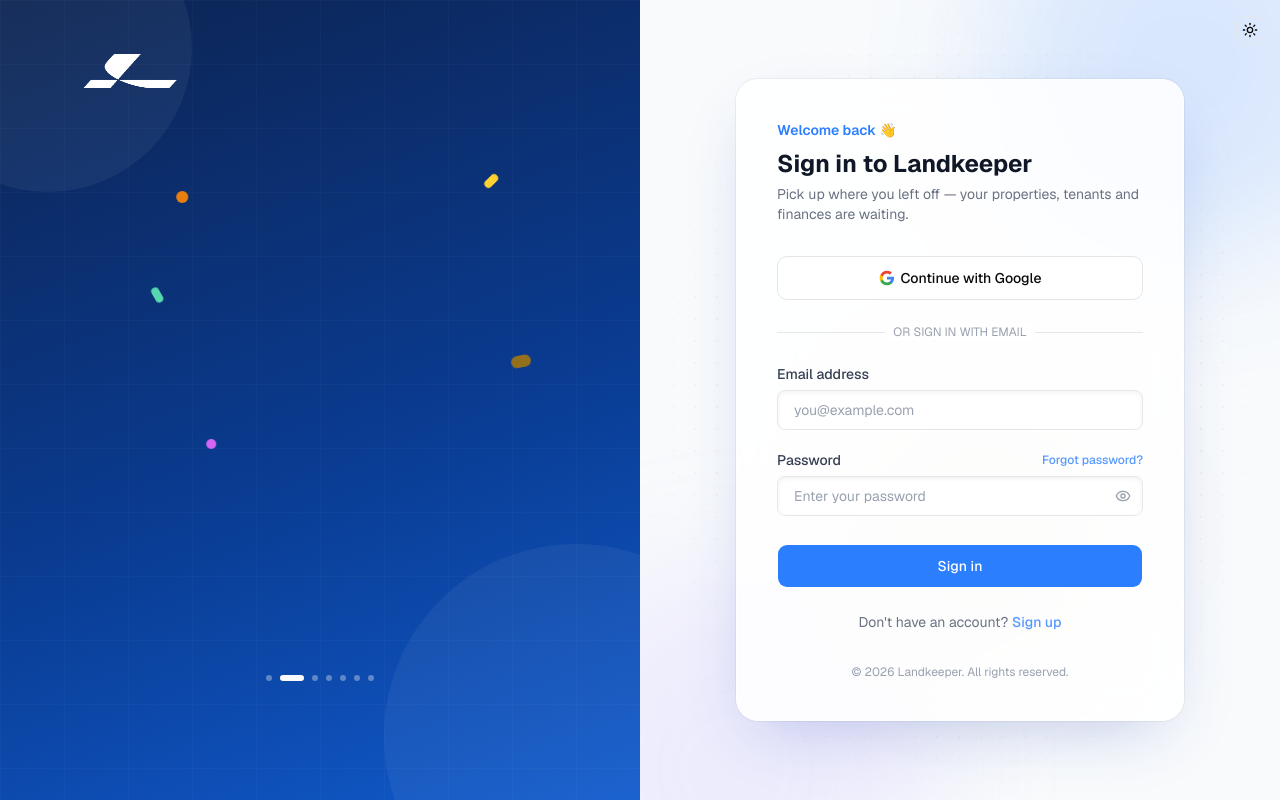
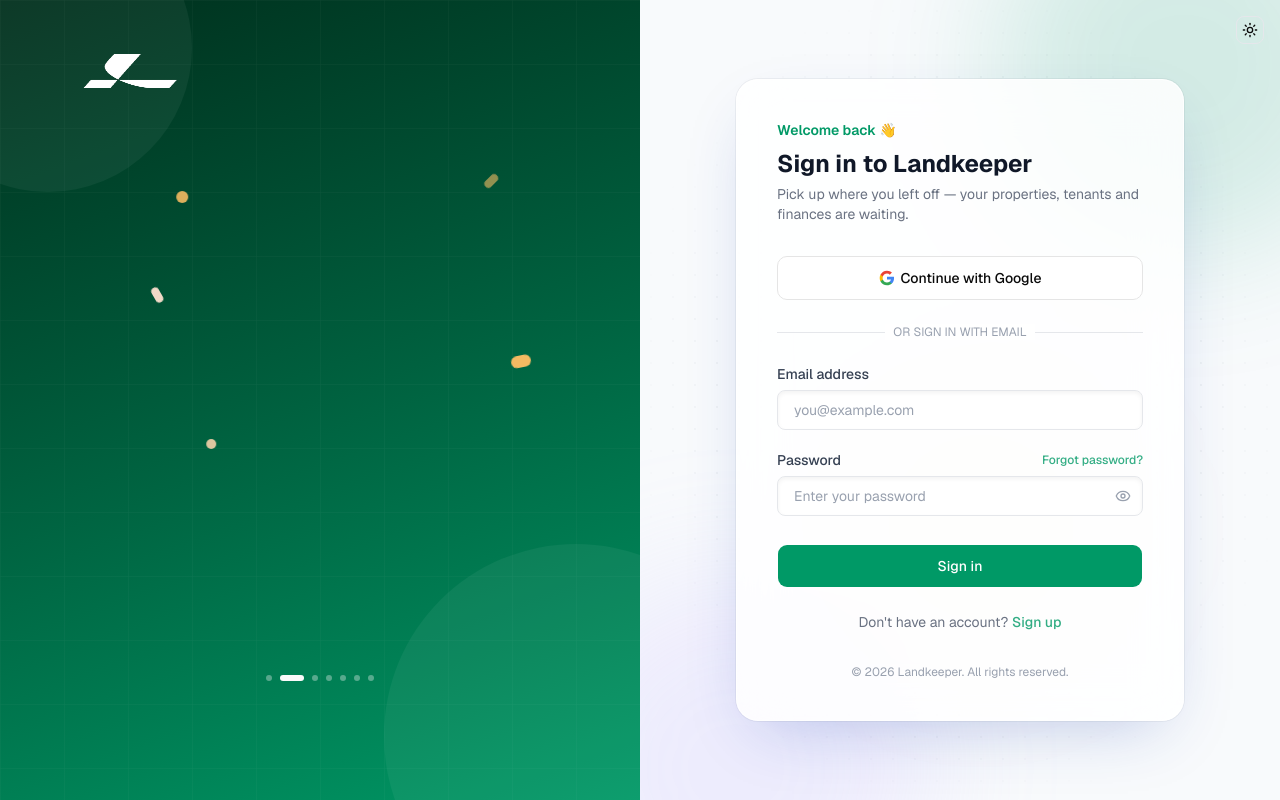
Before and after one commit to mahbub045/landkeeper-frontend, a Next.js app: page /auth/signin in a window 1280 px wide. Built offline with nearby package versions, Linux system fonts and the light colour scheme; no server answers.

Commit message:
fix: update color variables and component styles for improved consistency and accessibility

```diff
--- a/app/globals.css
+++ b/app/globals.css
@@ -63,9 +63,9 @@
   --card-foreground: oklch(0.145 0 0);
   --popover: oklch(1 0 0);
   --popover-foreground: oklch(0.145 0 0);
-  --primary: oklch(0.623 0.214 259.8);
+  --primary: oklch(59.6% 0.145 163.225);
   --primary-foreground: oklch(0.985 0 0);
-  --secondary: oklch(56.5% 0.106 84.5);
+  --secondary: oklch(82.5% 0.125 76.5);
   --secondary-foreground: oklch(0.205 0 0);
   --muted: oklch(0.97 0 0);
   --muted-foreground: oklch(0.556 0 0);
@@ -106,9 +106,9 @@
   --card-foreground: oklch(0.985 0 0);
   --popover: oklch(0.205 0 0);
   --popover-foreground: oklch(0.985 0 0);
-  --primary: oklch(0.623 0.214 259.8);
+  --primary: oklch(59.6% 0.145 163.225);
   --primary-foreground: oklch(0.985 0 0);
-  --secondary: oklch(56.5% 0.106 84.5);
+  --secondary: oklch(82.5% 0.125 76.5);
   --secondary-foreground: oklch(0.985 0 0);
   --muted: oklch(0.269 0 0);
   --muted-foreground: oklch(0.708 0 0);
--- a/components/client/Common/CommonComponents/MakingTaxDigital/MakingTaxDigital.tsx
+++ b/components/client/Common/CommonComponents/MakingTaxDigital/MakingTaxDigital.tsx
@@ -177,7 +177,7 @@ const MakingTaxDigital: React.FC = () => {
                 <TabsTrigger
                   key={t.value}
                   value={t.value}
-                  className='cursor-pointer gap-2 px-3 after:bg-blue-600 data-active:text-blue-700 dark:data-active:text-blue-400'
+                  className='cursor-pointer gap-2 px-3 after:bg-primary data-active:text-primary'
                 >
                   <t.icon className='size-4' />
                   {t.label}
--- a/components/client/Common/CommonComponents/MakingTaxDigital/Tabs/IncomeExpensesTab.tsx
+++ b/components/client/Common/CommonComponents/MakingTaxDigital/Tabs/IncomeExpensesTab.tsx
@@ -35,7 +35,7 @@ function TotalRow({ label, value }: { label: string; value: number }) {
   return (
     <div className='flex items-center justify-between rounded-xl border border-blue-100 bg-blue-50/60 px-4 py-3 dark:border-blue-900/40 dark:bg-blue-950/20'>
       <div className='flex items-center gap-3'>
-        <Calculator className='size-5 text-blue-600 dark:text-blue-400' />
+        <Calculator className='text-primary size-5' />
         <span className='text-foreground text-sm font-medium'>{label}</span>
       </div>
       <span className='text-lg font-bold text-emerald-600 tabular-nums dark:text-emerald-400'>
@@ -196,7 +196,7 @@ const IncomeExpensesTab: React.FC<MtdReportTabProps> = ({
             href='https://www.gov.uk/guidance/use-making-tax-digital-for-income-tax'
             target='_blank'
             rel='noopener noreferrer'
-            className='border-border bg-card hover:bg-accent/50 flex items-center gap-2 rounded-lg border px-3 py-2 text-xs font-medium text-blue-700 transition-colors dark:text-blue-400'
+            className='border-border bg-card hover:bg-accent/50 flex items-center gap-2 rounded-lg border px-3 py-2 text-primary text-xs font-medium transition-colors'
           >
             <Info className='size-4' />
             <span className='flex-1'>HMRC guidance on MTD for Income Tax</span>
--- a/components/common/AuthPageLeftPanel/AuthPageLeftPanel.tsx
+++ b/components/common/AuthPageLeftPanel/AuthPageLeftPanel.tsx
@@ -1,7 +1,7 @@
 'use client';
 
+import Image from 'next/image';
 import { useEffect, useState } from 'react';
-import Image from 'next/image';
 
 import {
   Carousel,
@@ -102,7 +102,7 @@ const AuthPageLeftPanel: React.FC = () => {
   }, [api]);
 
   return (
-    <div className='relative hidden flex-col overflow-hidden bg-[linear-gradient(160deg,oklch(0.27_0.09_262),oklch(0.38_0.15_261)_55%,oklch(0.5_0.19_260))] p-12 lg:flex lg:w-1/2'>
+    <div className='relative hidden flex-col overflow-hidden bg-[linear-gradient(160deg,color-mix(in_oklch,var(--primary)_45%,black),color-mix(in_oklch,var(--primary)_75%,black)_55%,var(--primary))] p-12 lg:flex lg:w-1/2'>
       {/* Soft background glows */}
       <span
         className='absolute -top-24 -left-24 h-72 w-72 rounded-full bg-white/5'
--- a/components/common/AuthPageLeftPanel/FeatureIllustrations.tsx
+++ b/components/common/AuthPageLeftPanel/FeatureIllustrations.tsx
@@ -33,11 +33,11 @@ const CARD =
 // Coloured confetti shapes scattered around every stage.
 const Confetti: React.FC = () => (
   <>
-    <span className='feature-confetti absolute top-[8%] left-[6%] h-3 w-3 rounded-full bg-orange-400/90' />
-    <span className='feature-confetti absolute top-[2%] right-[10%] h-4 w-2 rotate-45 rounded-full bg-amber-300' />
+    <span className='feature-confetti bg-secondary/90 absolute top-[8%] left-[6%] h-3 w-3 rounded-full' />
+    <span className='feature-confetti bg-secondary/60 absolute top-[2%] right-[10%] h-4 w-2 rotate-45 rounded-full' />
     <span className='feature-confetti bg-secondary absolute right-[2%] bottom-[30%] h-3 w-5 -rotate-12 rounded-full' />
-    <span className='feature-confetti absolute bottom-[6%] left-[14%] h-2.5 w-2.5 rounded-full bg-fuchsia-400/90' />
-    <span className='feature-confetti absolute top-[40%] left-[0%] h-4 w-2 -rotate-30 rounded-full bg-emerald-300/90' />
+    <span className='feature-confetti absolute bottom-[6%] left-[14%] h-2.5 w-2.5 rounded-full bg-[color-mix(in_oklch,var(--primary)_40%,white)]' />
+    <span className='feature-confetti absolute top-[40%] left-[0%] h-4 w-2 -rotate-30 rounded-full bg-[color-mix(in_oklch,var(--primary)_25%,white)]' />
   </>
 );
 
@@ -85,12 +85,12 @@ export const PropertiesIllustration: React.FC = () => (
         <p className='text-[11px] font-semibold'>Tenants</p>
       </div>
       {[
-        ['JS', 'James Smith', 'bg-sky-500'],
-        ['AP', 'Aisha Patel', 'bg-violet-500'],
+        ['JS', 'James Smith', 'bg-primary text-white'],
+        ['AP', 'Aisha Patel', 'bg-secondary text-slate-900'],
       ].map(([initials, name, color]) => (
         <div key={name} className='flex items-center gap-2 py-1'>
           <span
-            className={`flex h-5 w-5 items-center justify-center rounded-full text-[7px] font-bold text-white ${color}`}
+            className={`flex h-5 w-5 items-center justify-center rounded-full text-[7px] font-bold ${color}`}
           >
             {initials}
           </span>
@@ -312,7 +312,7 @@ export const DashboardIllustration: React.FC = () => (
       <p className='mb-2 text-[11px] font-semibold'>Portfolio overview</p>
       <div className='grid grid-cols-3 gap-1.5'>
         {[
-          ['Properties', '12', 'bg-sky-50 text-sky-700'],
+          ['Properties', '12', 'bg-primary/10 text-primary'],
           ['Occupancy', '94%', 'bg-emerald-50 text-emerald-700'],
           ['Arrears', '£320', 'bg-rose-50 text-rose-600'],
         ].map(([label, value, tone]) => (
@@ -341,9 +341,9 @@ export const DashboardIllustration: React.FC = () => (
     <div className={`${CARD} bottom-[14%] left-[4%] w-[50%] p-3`}>
       <p className='mb-1.5 text-[11px] font-semibold'>Upcoming</p>
       {[
-        ['Rent due · Flat 2', 'bg-sky-500'],
-        ['Boiler service', 'bg-amber-500'],
-        ['Lease renewal', 'bg-violet-500'],
+        ['Rent due · Flat 2', 'bg-primary'],
+        ['Boiler service', 'bg-secondary'],
+        ['Lease renewal', 'bg-primary/50'],
       ].map(([label, dot]) => (
         <div key={label} className='flex items-center gap-2 py-1 text-[10px]'>
           <span className={`h-1.5 w-1.5 rounded-full ${dot}`} />
@@ -367,16 +367,21 @@ const EXPENSE_SEGMENTS = [
   {
     label: 'Insurance',
     pct: 25,
-    stroke: 'stroke-amber-400',
-    dot: 'bg-amber-400',
+    stroke: 'stroke-secondary',
+    dot: 'bg-secondary',
   },
   {
     label: 'Agent fees',
     pct: 20,
-    stroke: 'stroke-emerald-400',
-    dot: 'bg-emerald-400',
+    stroke: 'stroke-primary/45',
+    dot: 'bg-primary/45',
   },
-  { label: 'Other', pct: 15, stroke: 'stroke-rose-400', dot: 'bg-rose-400' },
+  {
+    label: 'Other',
+    pct: 15,
+    stroke: 'stroke-secondary/50',
+    dot: 'bg-secondary/50',
+  },
 ];
 
 export const ReportsIllustration: React.FC = () => (
@@ -466,21 +471,25 @@ export const MarketplaceIllustration: React.FC = () => (
       <p className='mb-2 text-[11px] font-semibold'>Categories</p>
       <div className='grid grid-cols-2 gap-2'>
         {[
-          { icon: Wrench, label: 'Plumbing', tone: 'bg-sky-100 text-sky-600' },
+          {
+            icon: Wrench,
+            label: 'Plumbing',
+            tone: 'bg-primary/10 text-primary',
+          },
           {
             icon: Zap,
             label: 'Electrical',
-            tone: 'bg-amber-100 text-amber-600',
+            tone: 'bg-secondary/25 text-[color-mix(in_oklch,var(--secondary)_55%,black)]',
           },
           {
             icon: Hammer,
             label: 'Repairs',
-            tone: 'bg-violet-100 text-violet-600',
+            tone: 'bg-primary/10 text-primary',
           },
           {
             icon: ShieldCheck,
             label: 'Insurance',
-            tone: 'bg-emerald-100 text-emerald-600',
+            tone: 'bg-secondary/25 text-[color-mix(in_oklch,var(--secondary)_55%,black)]',
           },
         ].map(({ icon: Icon, label, tone }) => (
           <div key={label} className='flex flex-col items-center gap-1'>
@@ -507,7 +516,7 @@ export const MarketplaceIllustration: React.FC = () => (
             <BadgeCheck className='text-primary h-3 w-3' />
           </p>
           <p className='flex items-center gap-0.5 text-[9px] text-slate-500'>
-            <Star className='h-2.5 w-2.5 fill-amber-400 text-amber-400' />
+            <Star className='fill-secondary text-secondary h-2.5 w-2.5' />
             4.9 · Gas Safe registered
           </p>
         </div>
```
Also changed, not shown: components/client/Common/CommonComponents/MakingTaxDigital/Shared/MtdShared.tsx (+4 -4 lines), components/client/Common/CommonComponents/Tools/Permission/Permission.tsx (+7 -6 lines), types/client/Common/Tools/Permission/PermissionTypes.ts (added, +9 -0 lines).
